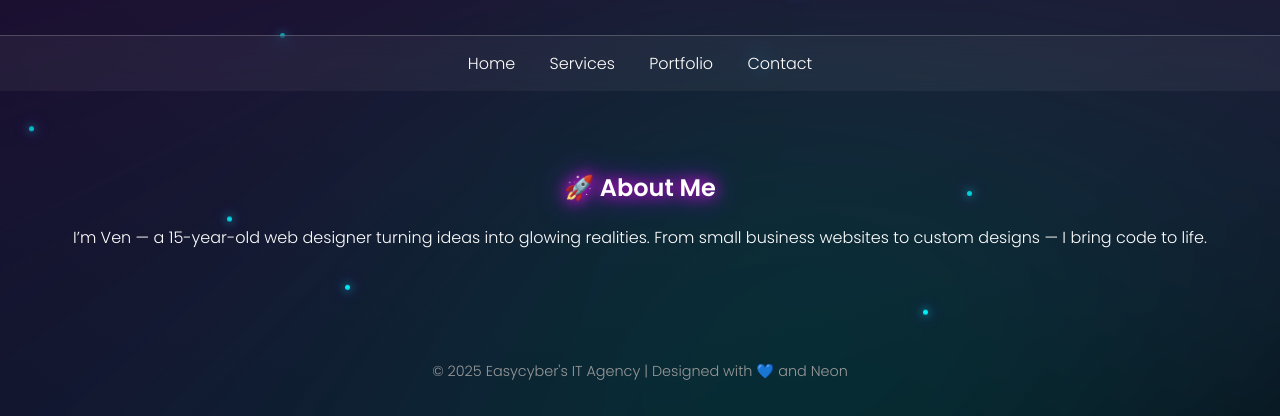
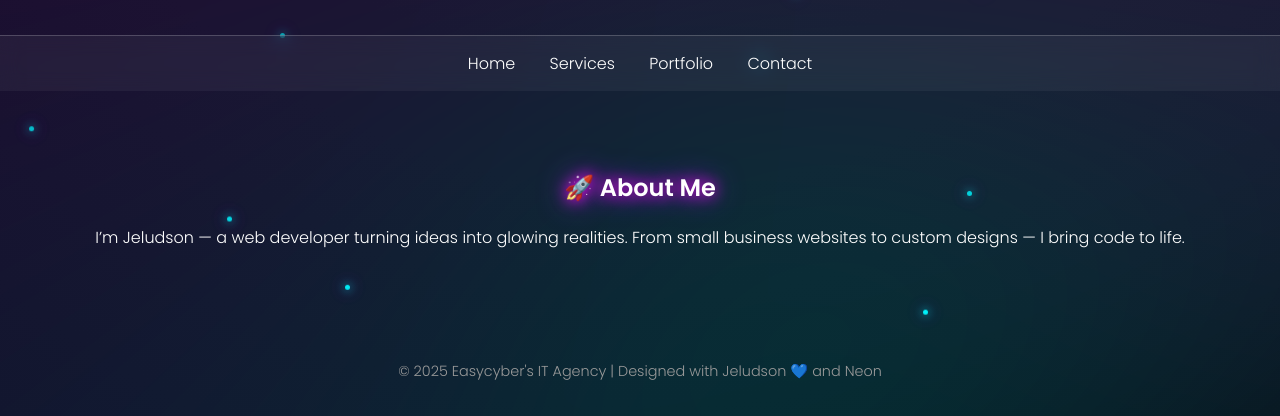
Before and after one commit to jeludson/easycyber, a Flask app: page / in a window 1280 px wide. Shown: the part 468-884 px from the top of the page. Run offline with Flask 3, Linux system fonts and the light colour scheme.

Commit message:
Update index.html

```diff
--- a/templates/index.html
+++ b/templates/index.html
@@ -3,7 +3,7 @@
 <head>
   <meta charset="UTF-8" />
   <meta name="viewport" content="width=device-width, initial-scale=1.0" />
-  <title>Ven's Portfolio</title>
+  <title>Easy cyber</title>
   <link rel="stylesheet" href="{{ url_for('static', filename='css/style.css') }}">
   <script src="{{ url_for('static', filename='js/script.js') }}" defer></script>
 </head>
@@ -26,13 +26,13 @@
   <section class="about">
     <h2>🚀 About Me</h2>
     <p>
-      I’m Ven — a 15-year-old web designer turning ideas into glowing realities.
+      I’m Jeludson  — a  web developer turning ideas into glowing realities.
       From small business websites to custom designs — I bring code to life.
     </p>
   </section>
 
   <footer>
-    <p>© 2025 Easycyber's IT Agency | Designed with 💙 and Neon</p>
+    <p>© 2025 Easycyber's IT Agency | Designed with Jeludson 💙 and Neon</p>
   </footer>
 </body>
 </html>
```
